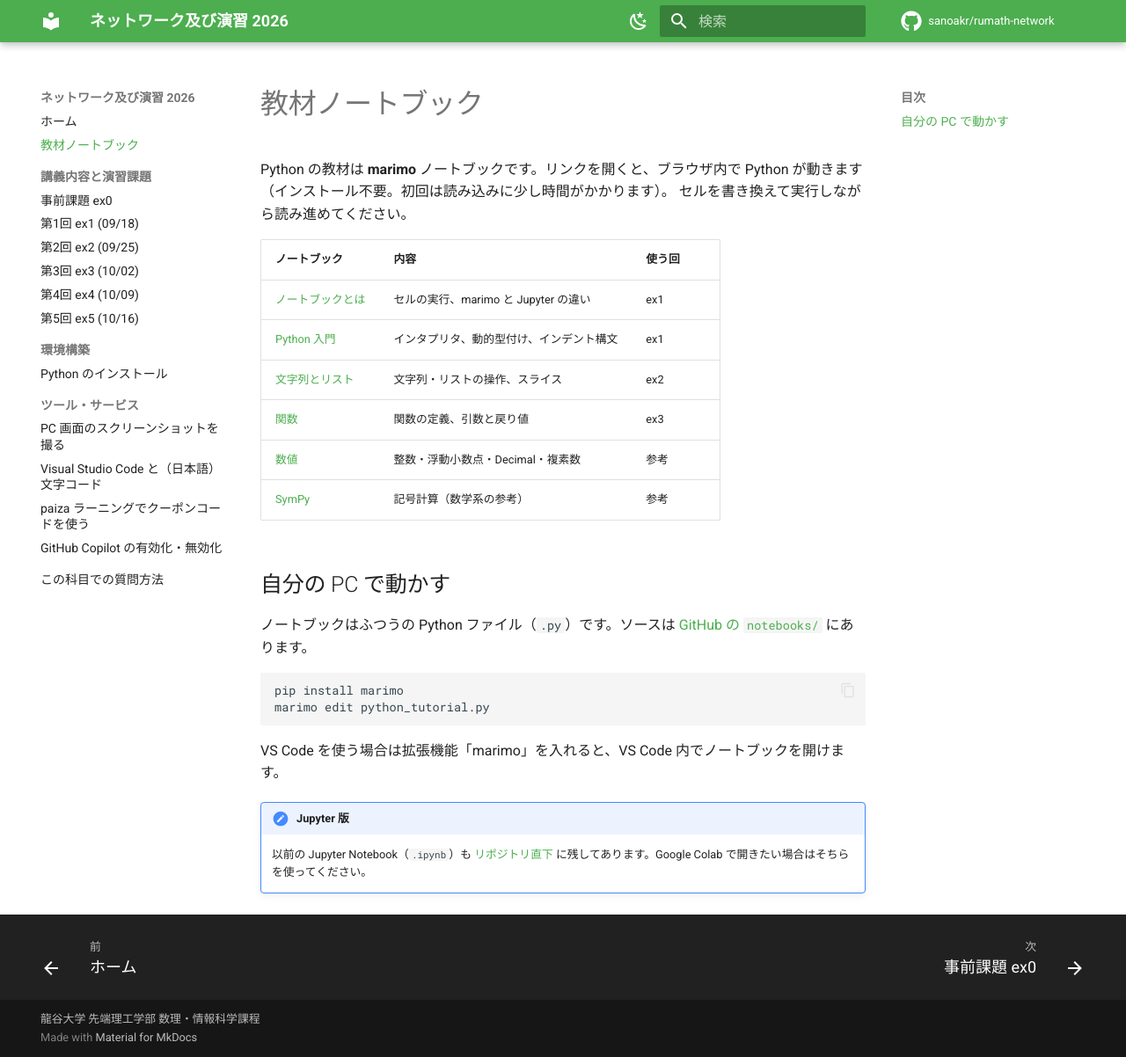
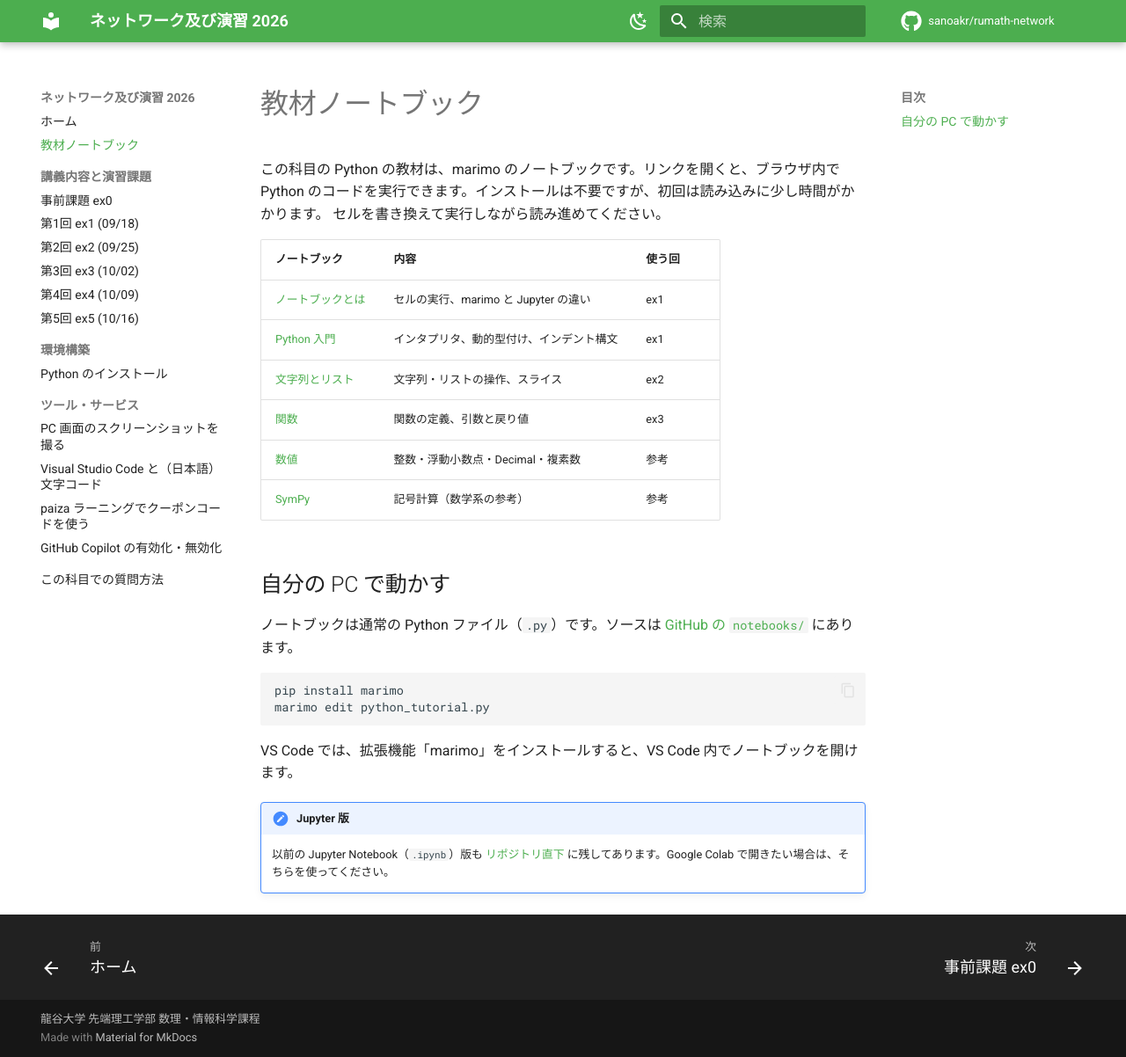
Before and after one commit to sanoakr/rumath-network, an MkDocs documentation site: the page built from docs/notebooks.md, in a window 1280 px wide and 1202 px high. Shown: the whole window at 88% size. Built offline with MkDocs 1.6.1 and Material for MkDocs 9.7.7, drawn with Linux system fonts in a browser that asks for light colours; comment, search, counter and statistics services are not loaded.

Commit message:
docs: sync published content

````diff
--- a/docs/notebooks.md
+++ b/docs/notebooks.md
@@ -1,6 +1,6 @@
 # 教材ノートブック
 
-Python の教材は **marimo** ノートブックです。リンクを開くと、ブラウザ内で Python が動きます（インストール不要。初回は読み込みに少し時間がかかります）。
+この科目の Python の教材は、marimo のノートブックです。リンクを開くと、ブラウザ内で Python のコードを実行できます。インストールは不要ですが、初回は読み込みに少し時間がかかります。
 セルを書き換えて実行しながら読み進めてください。
 
 | ノートブック | 内容 | 使う回 |
@@ -14,14 +14,14 @@ Python の教材は **marimo** ノートブックです。リンクを開くと
 
 ## 自分の PC で動かす
 
-ノートブックはふつうの Python ファイル（`.py`）です。ソースは [GitHub の `notebooks/`](https://github.com/sanoakr/rumath-network/tree/main/notebooks) にあります。
+ノートブックは通常の Python ファイル（`.py`）です。ソースは [GitHub の `notebooks/`](https://github.com/sanoakr/rumath-network/tree/main/notebooks) にあります。
 
 ```
 pip install marimo
 marimo edit python_tutorial.py
 ```
 
-VS Code を使う場合は拡張機能「marimo」を入れると、VS Code 内でノートブックを開けます。
+VS Code では、拡張機能「marimo」をインストールすると、VS Code 内でノートブックを開けます。
 
 !!! note "Jupyter 版"
-    以前の Jupyter Notebook（`.ipynb`）も [リポジトリ直下](https://github.com/sanoakr/rumath-network) に残してあります。Google Colab で開きたい場合はそちらを使ってください。
+    以前の Jupyter Notebook（`.ipynb`）版も [リポジトリ直下](https://github.com/sanoakr/rumath-network) に残してあります。Google Colab で開きたい場合は、そちらを使ってください。
````
